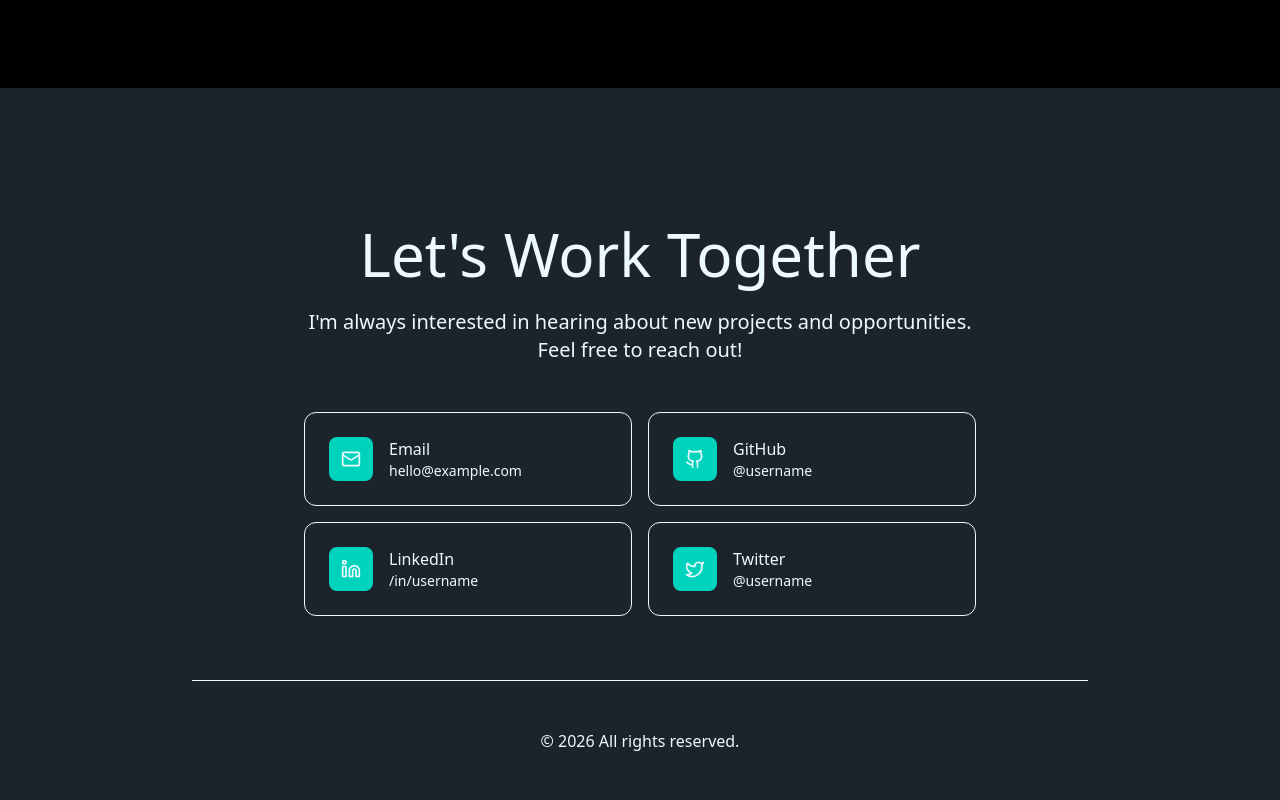
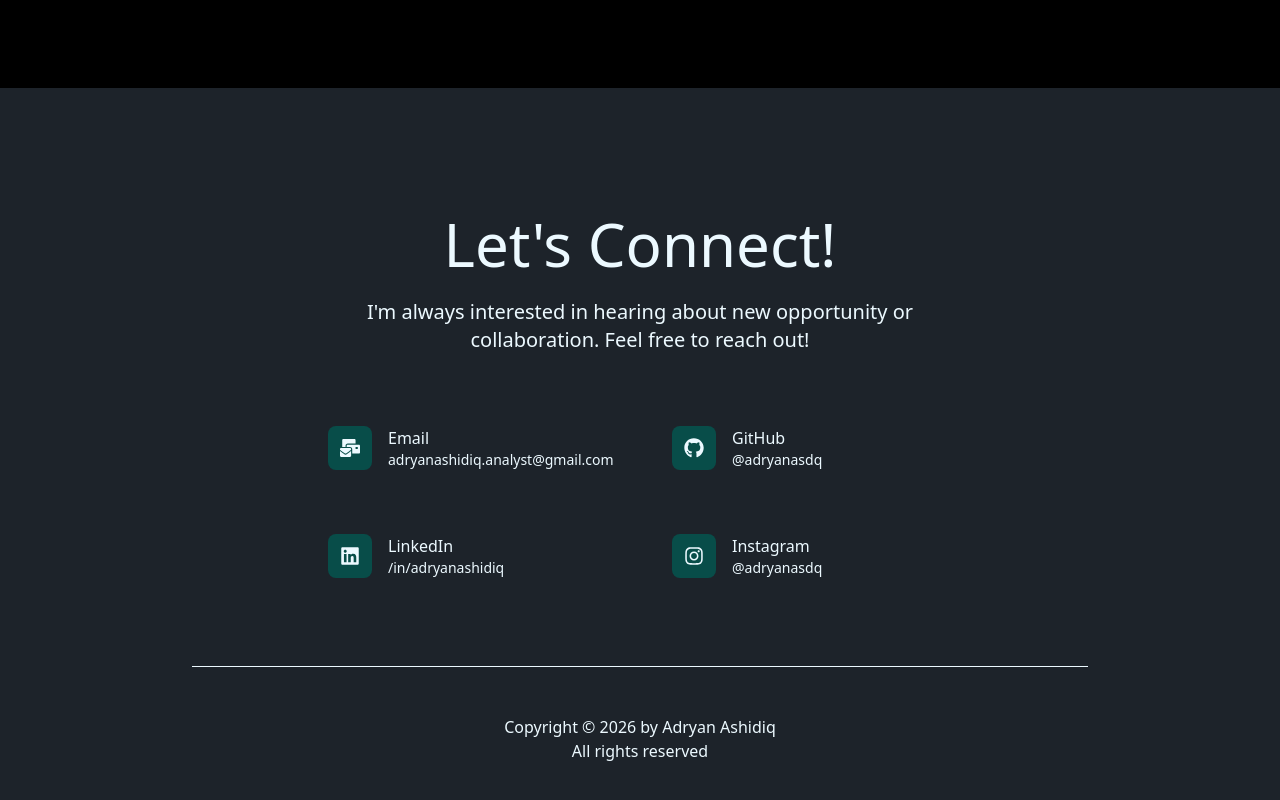
Before and after one commit to adryanasdq/web-portfolio, a React (Vite) app: page / in a window 1280 px wide. Shown: the part 7915-8715 px from the top of the page. Built offline with nearby package versions, Linux system fonts and the light colour scheme.

Commit message:
(FEAT) Refine UI Contact section

```diff
--- a/src/pages/sections/contact.tsx
+++ b/src/pages/sections/contact.tsx
@@ -1,20 +1,21 @@
-import { Github, Linkedin, Mail, Twitter } from 'lucide-react';
+import { FaGithub, FaInstagram, FaLinkedin, FaMailBulk } from 'react-icons/fa';
+
 
 export default function Contact() {
   const socials = [
-    { name: 'Email', icon: Mail, href: 'mailto:hello@example.com', label: 'hello@example.com' },
-    { name: 'GitHub', icon: Github, href: 'https://github.com', label: '@username' },
-    { name: 'LinkedIn', icon: Linkedin, href: 'https://linkedin.com', label: '/in/username' },
-    { name: 'Twitter', icon: Twitter, href: 'https://twitter.com', label: '@username' },
+    { name: 'Email', icon: FaMailBulk, href: 'mailto:adryanashidiq.analyst@gmail.com', label: 'adryanashidiq.analyst@gmail.com' },
+    { name: 'GitHub', icon: FaGithub, href: 'https://github.com/adryanasdq', label: '@adryanasdq' },
+    { name: 'LinkedIn', icon: FaLinkedin, href: 'https://linkedin.com/in/adryanashidiq', label: '/in/adryanashidiq' },
+    { name: 'Instagram', icon: FaInstagram, href: 'https://instagram.com/adryanasdq', label: '@adryanasdq' },
   ];
 
   return (
     <section id="contact" className="min-h-screen flex items-center justify-center px-6 py-20">
       <div className="max-w-4xl mx-auto w-full text-center">
-        <h2 className="text-5xl md:text-6xl font-medium mb-6">Let's Work Together</h2>
+        <h2 className="text-5xl md:text-6xl font-medium mb-6">Let's Connect!</h2>
 
         <p className="text-xl text-muted-foreground mb-12 max-w-2xl mx-auto">
-          I'm always interested in hearing about new projects and opportunities.
+          I'm always interested in hearing about new opportunity or collaboration.
           Feel free to reach out!
         </p>
 
@@ -27,9 +28,9 @@ export default function Contact() {
                 href={social.href}
                 target="_blank"
                 rel="noopener noreferrer"
-                className="flex items-center gap-4 p-6 border border-border rounded-xl hover:border-foreground/20 hover:bg-accent transition-all group"
+                className="flex items-center gap-4 p-6 rounded-xl hover:border-foreground/20 hover:bg-gray-200 transition-all group"
               >
-                <div className="p-3 bg-accent rounded-lg group-hover:bg-background transition-colors">
+                <div className="p-3 bg-accent-content rounded-lg group-hover:bg-accent transition-colors">
                   <Icon className="w-5 h-5" />
                 </div>
                 <div className="text-left">
@@ -43,7 +44,10 @@ export default function Contact() {
 
         <footer className="pt-12 border-t border-border">
           <p className="text-muted-foreground">
-            © {new Date().getFullYear()} All rights reserved.
+            Copyright © {new Date().getFullYear()} by Adryan Ashidiq
+          </p>
+          <p>
+            All rights reserved
           </p>
         </footer>
       </div>
```
